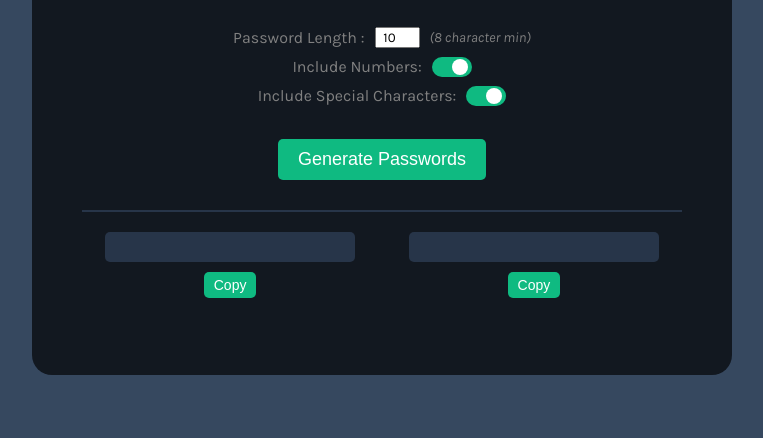
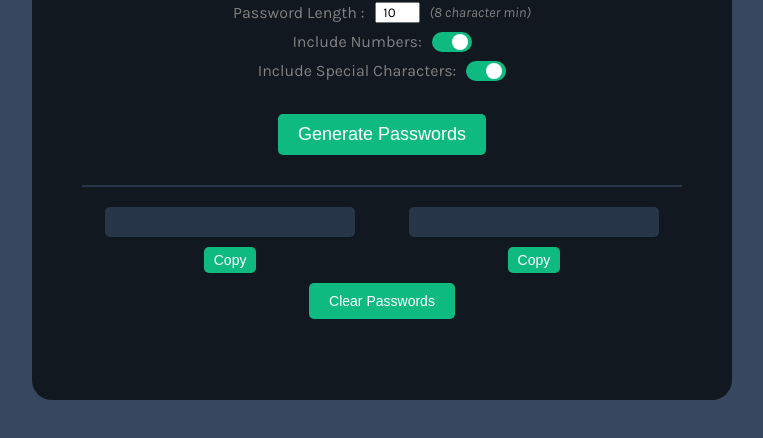
Before and after one commit to chrisjent/password-generator, a website built with Vite: page index.html in a window 1280 px wide. Shown: the part 320-758 px from the top of the page, without its empty margins (258-1021 px from the left). Built offline with nearby package versions, Linux system fonts and the light colour scheme.

Commit message:
Updated buttons

```diff
--- a/index.css
+++ b/index.css
@@ -11,7 +11,7 @@ body {
 
   background-color: #121820;
   width: 700px;
-  height: 550px;
+  height: 600px;
   margin: 0 auto;
   padding: 20px 0px;
   border-radius: 20px;
@@ -94,6 +94,11 @@ button {
     font-size: 18px;
     margin: 10px;
     /* transition: .3s; */
+}
+
+.small-btn {
+  font-size: 14px;
+  margin: 0 0 20px;
 }
 
 .copy-btn {
--- a/index.html
+++ b/index.html
@@ -39,6 +39,8 @@
                     <div class="password-text" id="passwordTwo"></div>
                     <button class="copy-btn" id="copyPasswordTwo" onclick="copyPasswordTwo()">Copy</button>
                 </div>
+                <button class="small-btn" onclick="clearPasswords()">Clear Passwords</button>
+
                 <p class="password-message" id="passwordMessage"><span id="password"></span></p>
 
             </div>
--- a/index.js
+++ b/index.js
@@ -71,7 +71,7 @@ function randomPassword() {
 }
 
 function copyPasswordOne() {
-   if (passwordTwoEl.textContent === "") {
+   if (passwordOneEl.textContent === "") {
             passwordMessage.textContent = "There is no password to copy!"
         } else {
         let copyText = document.getElementById("passwordOne").textContent;
@@ -88,5 +88,10 @@ function copyPasswordTwo() {
         navigator.clipboard.writeText(copyText);
         passwordMessage.textContent = copyText + " has been copied to the clipboard!";
         }
+    }
 
-    }
+function clearPasswords() {
+    passwordOneEl.textContent = ""
+    passwordTwoEl.textContent = ""
+    passwordMessage.textContent = "Passwords cleared!"
+}
```
